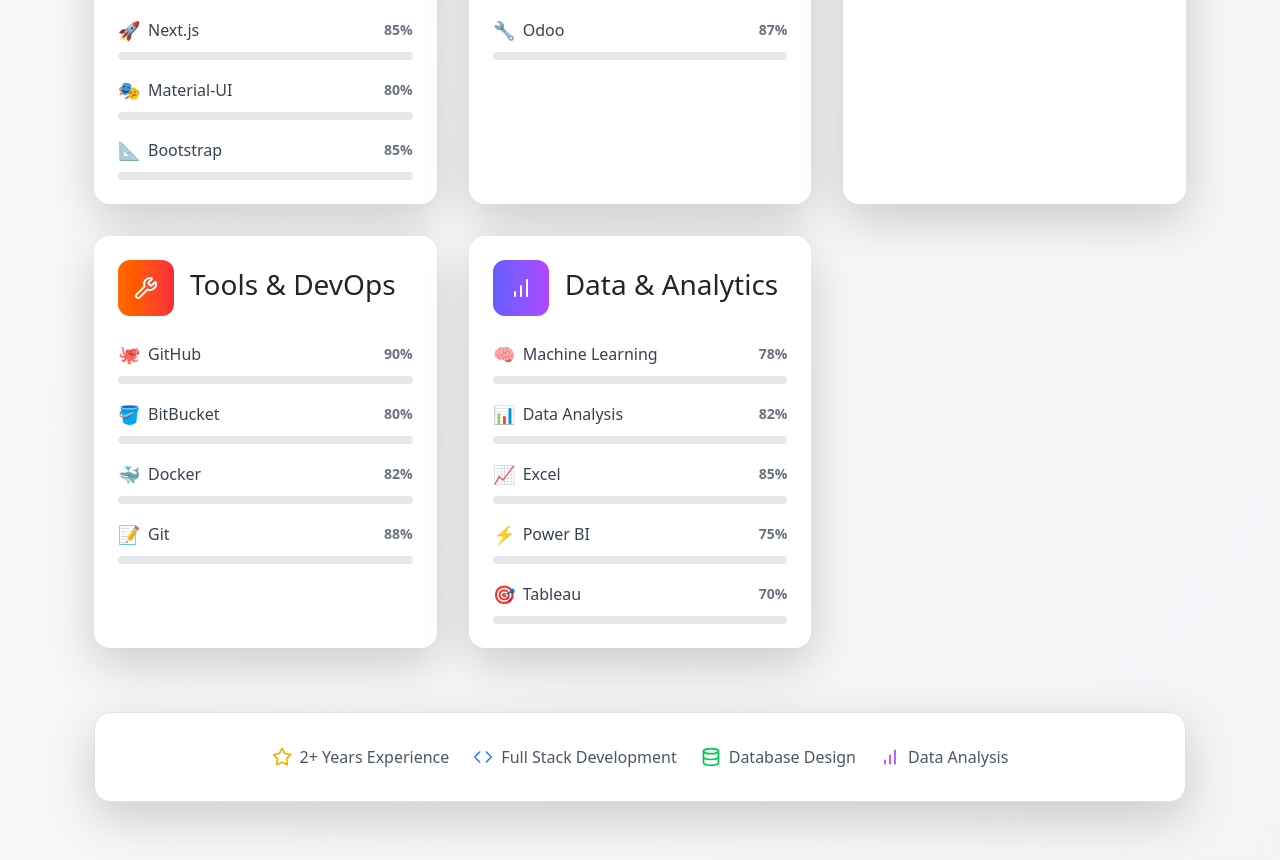
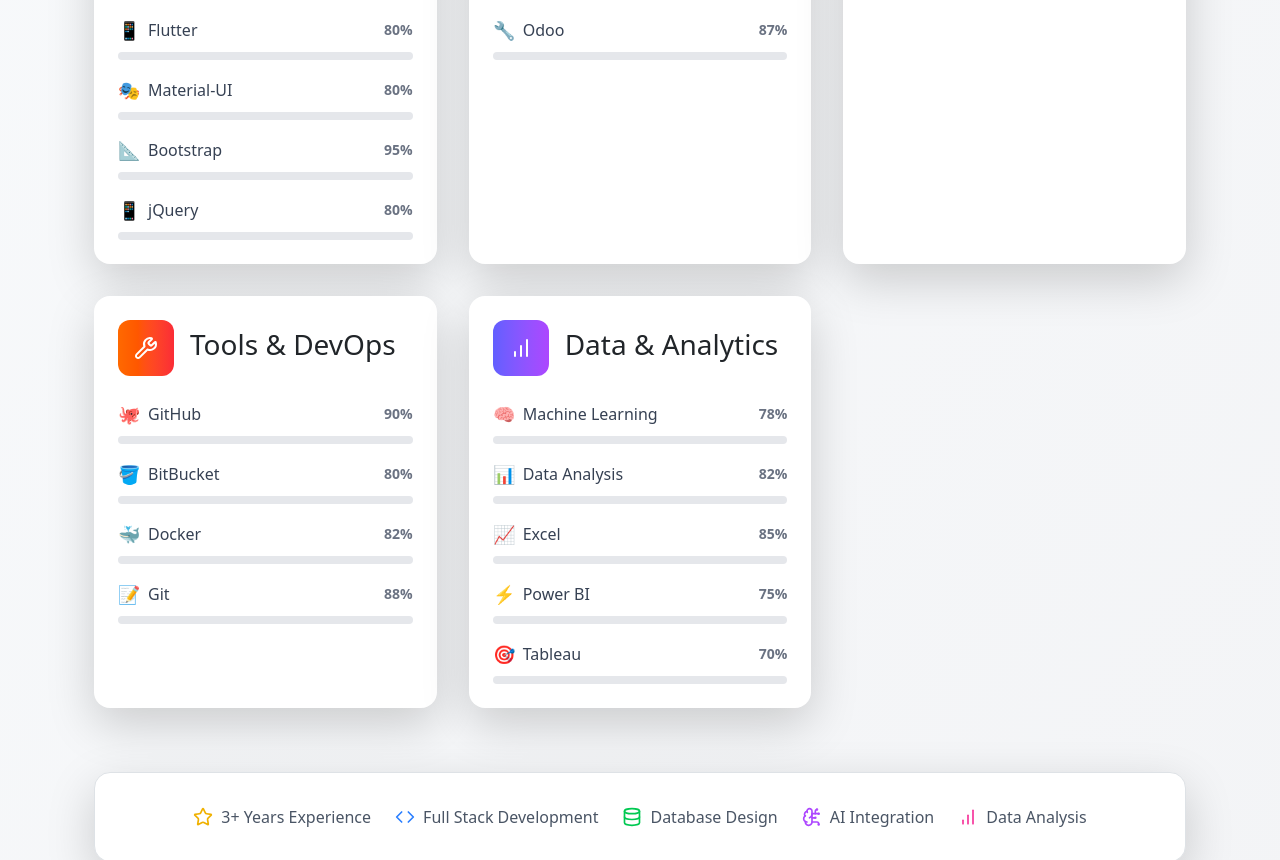
Before and after one commit to ibrahim-shahin23/Portfolio, a React (Vite) app: page / in a window 1280 px wide. Shown: the part 2300-3160 px from the top of the page. Built offline with nearby package versions, Linux system fonts and the light colour scheme.

Commit message:
enhance skills styling, projects tech

```diff
--- a/src/components/Projects.jsx
+++ b/src/components/Projects.jsx
@@ -9,56 +9,72 @@
       description: "Weather-aware truck routing system that compares three routes by wind, rain and snow at the time you will actually be there to helps a truck driver choose the safest route based on weather,load weight, and travel time.",
       link: "https://weather-route-planner-ui.vercel.app/",
       tech: ["Django", "React", "Recommendation System"],
-      gradient: "from-teal-500 to-blue-600"
+      gradient: "from-teal-500 to-blue-600",
+      techGradient: "bg-blue-100 text-blue-700"
     },
     {
       title: "RAG Copilot",
       description: "Enterprise-Grade Autonomous Retrieval-Augmented Generation & Agentic Curriculum Engine. Production-ready, highly resilient and multi-agent orchestration platform engineered around Clean Architecture principles.",
       link: "https://rag-copilot-chi.vercel.app/docs",
       tech: ["Fast-Api", "Sqlite", "RAG"],
-      gradient: "from-red-500 to-green-600"
+      gradient: "from-red-500 to-green-600",
+      techGradient: "bg-green-100 text-green-700"
     },
     {
       title: "Virtual Book Fair",
       description: "The Virtual Book Fair is an online platform designed to connect publishers, authors, and readers in a seamless digital environment. It offers three main interfaces: Admin Dashboard, Publisher Dashboard, and User Website, each providing specialized functionalities to manage accounts, books, sales, and user interactions efficiently.",
       link: "https://reader-hub-ui.vercel.app/",
       tech: ["React", "Django", "PostgreSQL"],
-      gradient: "from-blue-500 to-purple-600"
+      gradient: "from-blue-500 to-purple-600",
+      techGradient: "bg-purple-100 text-purple-700"
     },
     {
       title: "Hotel Reservation System",
       description: "A hotel reservation full-stack web app built with Django and React enables users to browse, book, and manage hotel reservations seamlessly. Handles secure user authentication, database management (e.g., rooms, bookings, and availability), and API endpoints for CRUD operations.",
       link: "https://hotels-reservation-system-ui.vercel.app/",
       tech: ["React", "Django", "REST API"],
-      gradient: "from-green-500 to-blue-500"
+      gradient: "from-green-500 to-blue-500",
+      techGradient: "bg-green-100 text-green-700"
     },
     {
       title: "Movies App",
       description: "A front-end web application using React.js and Redux toolkit. The app allows users to view movies in different languages from the movie database API, search for their preferred movies, add movies to their wish list and display recommended movies.",
       link: "https://movie-app-git-main-ahmed-fathalla-s-projects.vercel.app/",
       tech: ["React", "Redux", "API Integration"],
-      gradient: "from-purple-500 to-pink-500"
+      gradient: "from-purple-500 to-pink-500",
+      techGradient: "bg-pink-100 text-pink-500"
     },
     {
       title: "Inventory Management System",
       description: "A full-stack web application using Django framework. A centralized system that keeps track of shipments of products delivered to the warehouse from the factory, and products delivered to supermarkets (orders).",
       link: "https://www.linkedin.com/posts/ibrahim-saeed-shahin_django-webdevelopment-inventorymanagement-activity-7310391286845370368-vnYj?utm_source=share&utm_medium=member_desktop&rcm=ACoAADvZjcUBmp3cRiQ2LWzDqusaLR7hdXxnQ-M",
       tech: ["Django", "Python", "Database Design"],
-      gradient: "from-orange-500 to-red-500"
+      gradient: "from-orange-500 to-red-500",
+      techGradient: "bg-red-100 text-red-700"
+    },
+    {
+      title: "Edu Planner",
+      description: "study management mobile app architected to empower students to recalibrate their relationship with time. By seamlessly embedding study timers, progressive distraction blocking, contextual reminders, and a gamified system of motivational rewards ",
+      link: "https://drive.google.com/file/d/1nWcF_rqEgh1wOmHFeWDbLUftrK0ouKcM/view?usp=drive_link",
+      tech: ["Flutter", "Dart", "Firebase"],
+      gradient: "from-red-500 to-pink-500",
+      techGradient: "bg-pink-100 text-pink-700"
     },
     {
       title: "Technify Electronics Store",
       description: "Designed an e-commerce web application for electronics shopping with modern UI/UX and responsive design for optimal user experience across all devices.",
       link: "https://nouranelshazly.github.io/CST-Project/pages/home.html",
       tech: ["HTML5", "CSS3", "JavaScript", "Bootstrap"],
-      gradient: "from-teal-500 to-green-500"
+      gradient: "from-teal-500 to-green-500",
+      techGradient: "bg-green-100 text-green-700"
     },
     {
       title: "News Application",
       description: "Built an application to fetch and display the latest news, gold prices, and currency exchange rates using appropriate APIs with real-time data updates.",
       link: "https://drive.google.com/file/d/1fXV36kPQVsEZkMbzQnw0iCn4gpWWw40K/view?usp=sharing",
       tech: ["React.js", "API Integration", "Real-time Data"],
-      gradient: "from-indigo-500 to-purple-500"
+      gradient: "from-indigo-500 to-purple-500",
+      techGradient: "bg-purple-100 text-purple-700"
     }
   ];
 
@@ -118,7 +134,7 @@
                           key={techIndex}
                           className={`px-3 py-1 text-xs font-medium rounded-full transition-colors ${
                             hoveredProject === index
-                              ? 'bg-purple-100 text-purple-700'
+                              ? project.techGradient
                               : 'bg-gray-100 text-gray-600'
                           }`}
                         >
--- a/src/components/Skills.jsx
+++ b/src/components/Skills.jsx
@@ -1,5 +1,5 @@
 import React, { useState } from 'react';
-import { Code, Database, Globe, Wrench, BarChart, Star } from 'lucide-react';
+import { Code, Database, Globe, Wrench, BarChart, BrainCircuit, Star } from 'lucide-react';
 
 const Skills = () => {
   const [hoveredCategory, setHoveredCategory] = useState(null);
@@ -9,21 +9,24 @@
       title: "Frontend Technologies",
       icon: <Globe className="w-6 h-6" />,
       gradient: "from-blue-500 to-cyan-500",
+      skillHoverColor: "group-hover/skill:text-blue-500",
       skills: [
         { name: "HTML5", level: 95, icon: "🌐" },
         { name: "CSS3", level: 90, icon: "🎨" },
         { name: "JavaScript", level: 88, icon: "⚡" },
-        { name: "jQuery", level: 80, icon: "📱" },
         { name: "React", level: 90, icon: "⚛️" },
         { name: "Next.js", level: 85, icon: "🚀" },
+        { name: "Flutter", level: 80, icon: "📱" },
         { name: "Material-UI", level: 80, icon: "🎭" },
-        { name: "Bootstrap", level: 85, icon: "📐" }
+        { name: "Bootstrap", level: 95, icon: "📐" },
+        { name: "jQuery", level: 80, icon: "📱" },
       ]
     },
     {
       title: "Backend Technologies",
       icon: <Code className="w-6 h-6" />,
       gradient: "from-purple-500 to-pink-500",
+      skillHoverColor: "group-hover/skill:text-purple-500",
       skills: [
         { name: "Python", level: 92, icon: "🐍" },
         { name: "Django", level: 88, icon: "🎯" },
@@ -37,6 +40,7 @@
       title: "Databases",
       icon: <Database className="w-6 h-6" />,
       gradient: "from-green-500 to-teal-500",
+      skillHoverColor: "group-hover/skill:text-green-500",
       skills: [
         { name: "MySQL", level: 88, icon: "🐬" },
         { name: "PostgreSQL", level: 90, icon: "🐘" },
@@ -47,6 +51,7 @@
       title: "Tools & DevOps",
       icon: <Wrench className="w-6 h-6" />,
       gradient: "from-orange-500 to-red-500",
+      skillHoverColor: "group-hover/skill:text-orange-500",
       skills: [
         { name: "GitHub", level: 90, icon: "🐙" },
         { name: "BitBucket", level: 80, icon: "🪣" },
@@ -58,6 +63,7 @@
       title: "Data & Analytics",
       icon: <BarChart className="w-6 h-6" />,
       gradient: "from-indigo-500 to-purple-500",
+      skillHoverColor: "group-hover/skill:text-indigo-500",
       skills: [
         { name: "Machine Learning", level: 78, icon: "🧠" },
         { name: "Data Analysis", level: 82, icon: "📊" },
@@ -108,7 +114,7 @@
                     <div className="flex items-center justify-between mb-2">
                       <div className="flex items-center space-x-2">
                         <span className="text-lg">{skill.icon}</span>
-                        <span className="font-medium text-gray-700 group-hover/skill:text-purple-600 transition-colors duration-200">
+                        <span className={`font-medium text-gray-700 ${category.skillHoverColor} transition-colors duration-200`}>
                           {skill.name}
                         </span>
                       </div>
@@ -144,7 +150,7 @@
             <div className="flex flex-wrap justify-center items-center gap-6 text-gray-600">
               <div className="flex items-center space-x-2">
                 <Star className="w-5 h-5 text-yellow-500" />
-                <span className="font-medium">2+ Years Experience</span>
+                <span className="font-medium">3+ Years Experience</span>
               </div>
               <div className="flex items-center space-x-2">
                 <Code className="w-5 h-5 text-blue-500" />
@@ -155,7 +161,11 @@
                 <span className="font-medium">Database Design</span>
               </div>
               <div className="flex items-center space-x-2">
-                <BarChart className="w-5 h-5 text-purple-500" />
+                <BrainCircuit className="w-5 h-5 text-purple-500" />
+                <span className="font-medium">AI Integration</span>
+              </div>
+              <div className="flex items-center space-x-2">
+                <BarChart className="w-5 h-5 text-pink-500" />
                 <span className="font-medium">Data Analysis</span>
               </div>
             </div>
```
